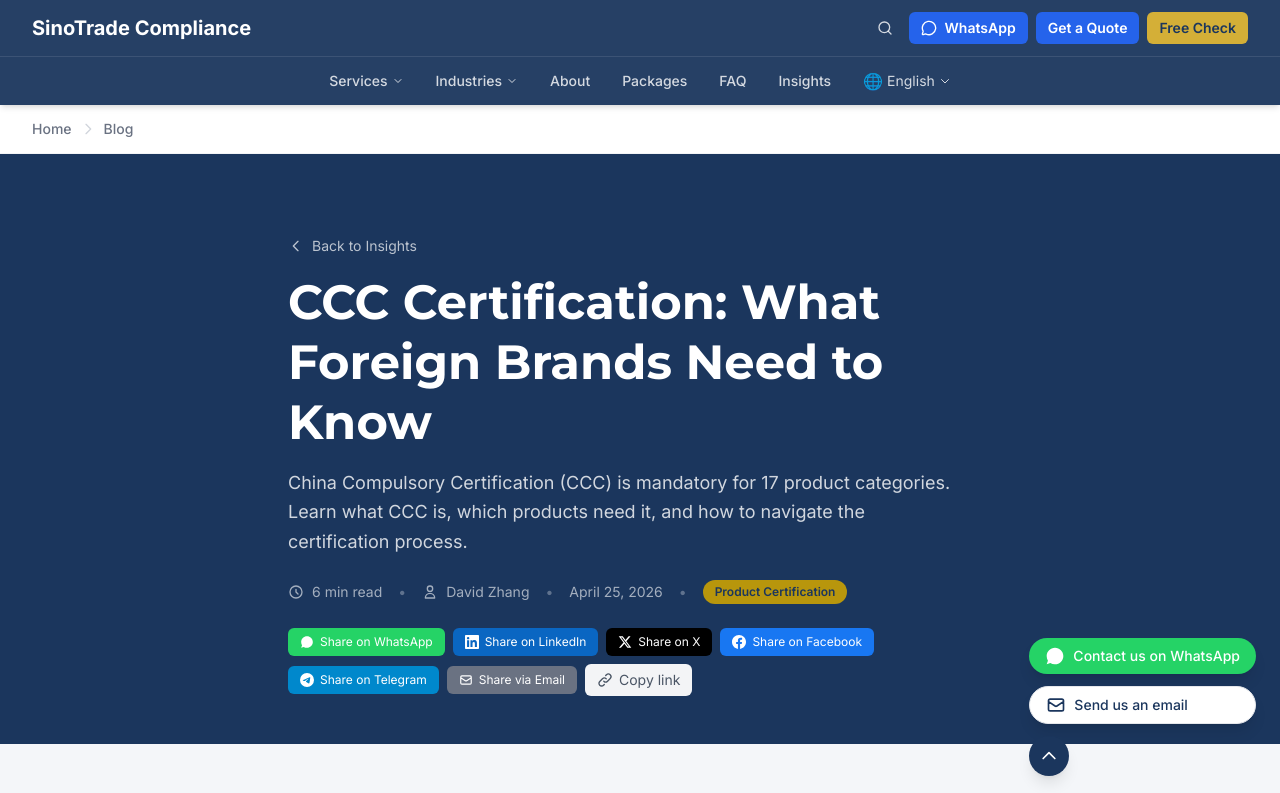
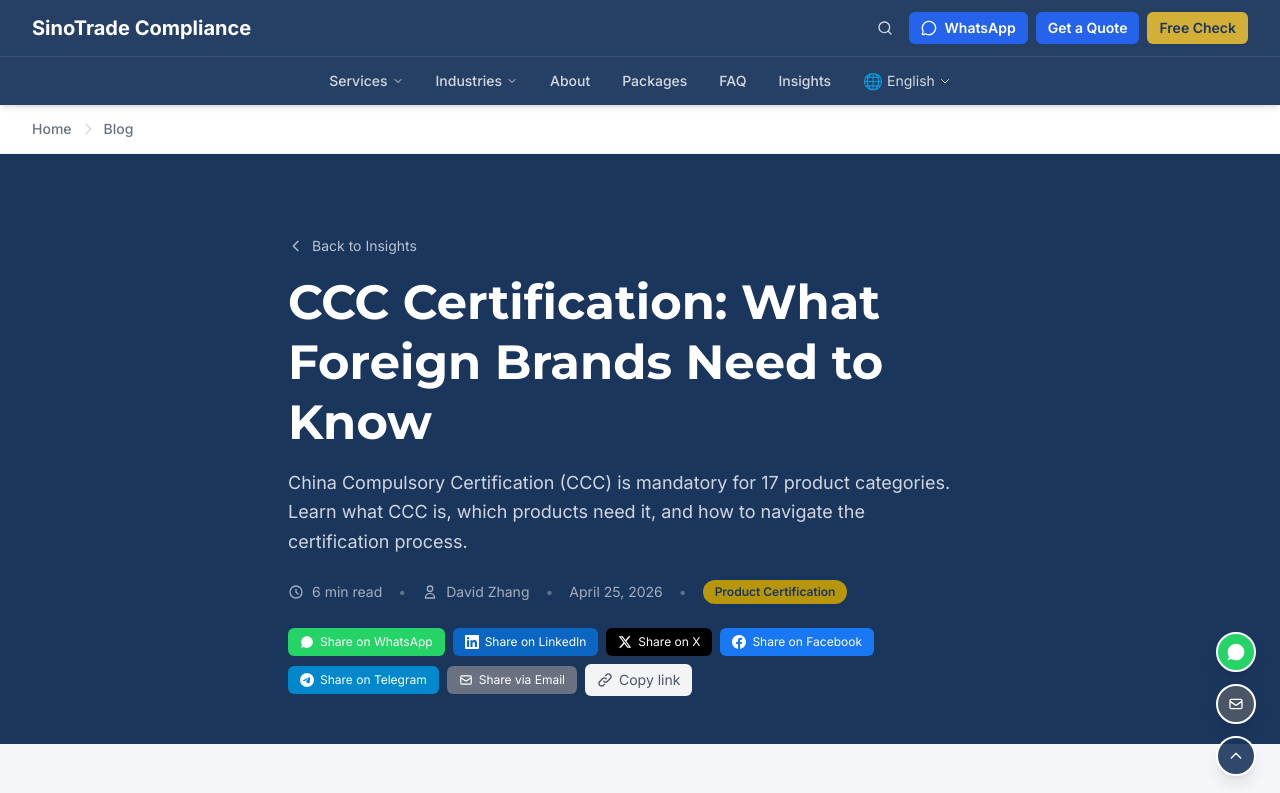
Before and after one commit to seasea-clouds/trade-web, a Next.js app in the folder apps/blog/: page /en/blog/ccc-certification-explained/ in a window 1280 px wide. Shown: the top 793 px of the page. Built offline with nearby package versions, Linux system fonts and the light colour scheme.

Commit message:
fix: FloatingButtons matches old site - circular icon-only (40x40px) with white border, aria-labels

```diff
--- a/apps/blog/src/components/FloatingButtons.tsx
+++ b/apps/blog/src/components/FloatingButtons.tsx
@@ -1,15 +1,15 @@
 'use client';
 
 interface Props {
-  whatsappText?: string;
-  emailText?: string;
-  backToTopLabel?: string;
+  whatsappAriaLabel?: string;
+  emailAriaLabel?: string;
+  backToTopAriaLabel?: string;
 }
 
 export default function FloatingButtons({
-  whatsappText = 'Contact us on WhatsApp',
-  emailText = 'Send us an email',
-  backToTopLabel = 'Back to top',
+  whatsappAriaLabel = 'Contact us on WhatsApp',
+  emailAriaLabel = 'Send us an email',
+  backToTopAriaLabel = 'Back to top',
 }: Props) {
   return (
     <div className="fixed bottom-6 right-6 z-50 flex flex-col gap-3">
@@ -18,32 +18,33 @@ export default function FloatingButtons({
         href="https://wa.me/message/HPPZ5X6XZSMLM1"
         target="_blank"
         rel="noopener noreferrer"
-        className="flex items-center gap-2 px-4 py-2 bg-[#25D366] text-white text-sm font-medium rounded-full shadow-lg hover:shadow-xl hover:scale-105 transition-all"
+        aria-label={whatsappAriaLabel}
+        className="flex items-center justify-center w-10 h-10 bg-[#25D366] border-2 border-white rounded-full shadow-lg hover:bg-[#25D366]/90 hover:shadow-xl transition-all hover:scale-110"
       >
-        <svg className="w-5 h-5" fill="currentColor" viewBox="0 0 24 24">
+        <svg className="w-5 h-5 text-white" fill="currentColor" viewBox="0 0 24 24">
           <path d="M17.472 14.382c-.297-.149-1.758-.867-2.03-.967-.273-.099-.471-.148-.67.15-.197.297-.767.966-.94 1.164-.173.199-.347.223-.644.075-.297-.15-1.255-.463-2.39-1.475-.883-.788-1.48-1.761-1.653-2.059-.173-.297-.018-.458.13-.606.134-.133.298-.347.446-.52.149-.174.198-.298.298-.497.099-.198.05-.371-.025-.52-.075-.149-.669-1.612-.916-2.207-.242-.579-.487-.5-.669-.51-.173-.008-.371-.01-.57-.01-.198 0-.52.074-.792.372-.272.297-1.04 1.016-1.04 2.479 0 1.462 1.065 2.875 1.213 3.074.149.198 2.096 3.2 5.077 4.487.709.306 1.262.489 1.694.625.712.227 1.36.195 1.871.118.571-.085 1.758-.719 2.006-1.413.248-.694.248-1.289.173-1.413-.074-.124-.272-.198-.57-.347M12 2C6.477 2 2 6.477 2 12c0 2.038.552 3.94 1.511 5.584L2 22l4.416-1.511A9.952 9.952 0 0012 22c5.523 0 10-4.477 10-10S17.523 2 12 2z" />
         </svg>
-        {whatsappText}
       </a>
 
       {/* Email */}
       <a
         href="mailto:david@sinotradecompliance.com"
-        className="flex items-center gap-2 px-4 py-2 bg-white text-[#1B365D] text-sm font-medium rounded-full shadow-lg hover:shadow-xl hover:scale-105 transition-all border border-gray-200"
+        aria-label={emailAriaLabel}
+        className="flex items-center justify-center w-10 h-10 bg-gray-600 border-2 border-white rounded-full shadow-lg hover:bg-gray-700 hover:shadow-xl transition-all hover:scale-110"
       >
-        <svg className="w-5 h-5" fill="none" stroke="currentColor" viewBox="0 0 24 24">
+        <svg className="w-4 h-4 text-white" fill="none" stroke="currentColor" viewBox="0 0 24 24">
           <path strokeLinecap="round" strokeLinejoin="round" strokeWidth={2} d="M3 8l7.89 5.26a2 2 0 002.22 0L21 8M5 19h14a2 2 0 002-2V7a2 2 0 00-2-2H5a2 2 0 00-2 2v10a2 2 0 002 2z" />
         </svg>
-        {emailText}
       </a>
 
       {/* Back to top */}
       <button
+        type="button"
+        aria-label={backToTopAriaLabel}
         onClick={() => window.scrollTo({ top: 0, behavior: 'smooth' })}
-        className="flex items-center justify-center w-10 h-10 bg-[#1B365D] text-white rounded-full shadow-lg hover:shadow-xl hover:scale-105 transition-all cursor-pointer"
-        aria-label={backToTopLabel}
+        className="flex items-center justify-center w-10 h-10 bg-primary-navy/90 border-2 border-white text-white rounded-full shadow-lg hover:bg-primary-navy hover:shadow-xl transition-all hover:scale-110"
       >
-        <svg className="w-5 h-5" fill="none" stroke="currentColor" viewBox="0 0 24 24">
+        <svg className="w-4 h-4" fill="none" stroke="currentColor" viewBox="0 0 24 24">
           <path strokeLinecap="round" strokeLinejoin="round" strokeWidth={2} d="M5 15l7-7 7 7" />
         </svg>
       </button>
```
